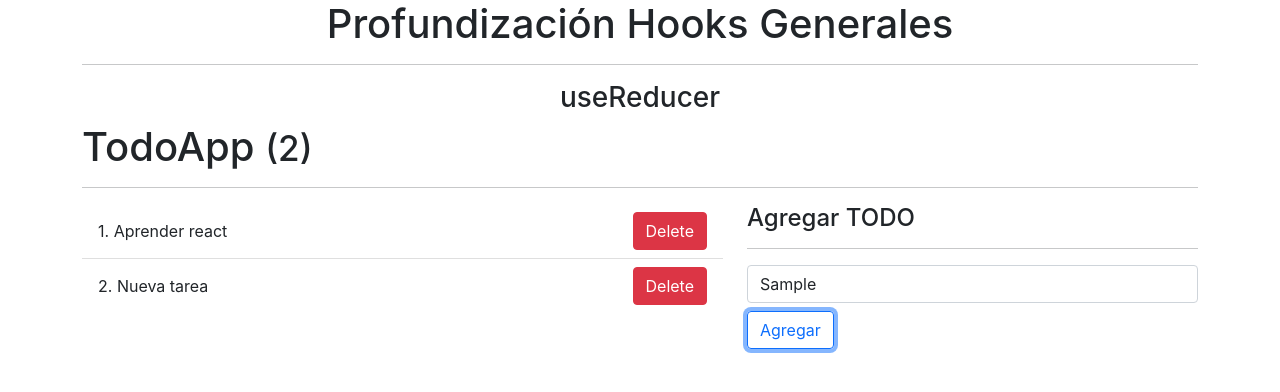
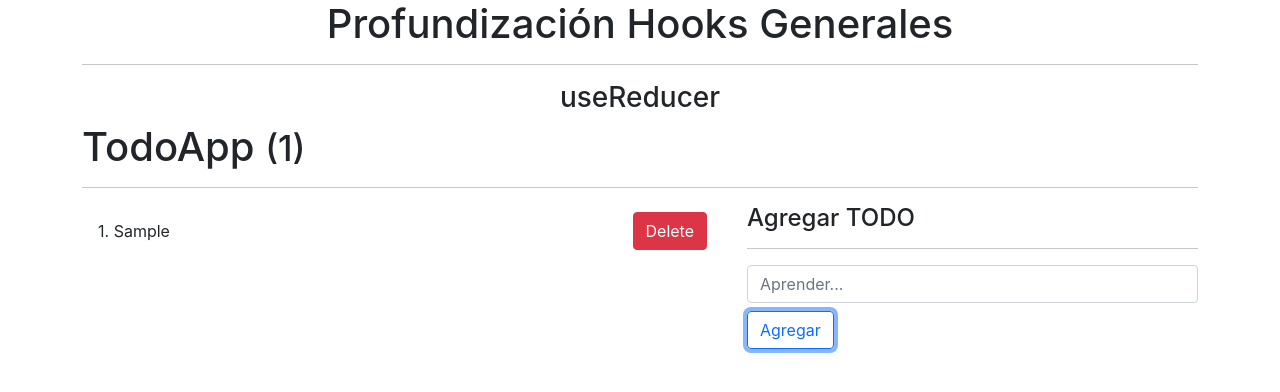
Before and after one commit to eideard-hm/hooks-app, a React (Create React App) app: page / in a window 1280 px wide. Both pictures are taken after typing "Sample" into the empty fields and a click on the button "Agregar". Shown: the top 392 px of the page. Built offline with nearby package versions, Linux system fonts and the light colour scheme.

Commit message:
Delete TODO

```diff
--- a/src/components/08-useReducer/TodoApp.jsx
+++ b/src/components/08-useReducer/TodoApp.jsx
@@ -1,30 +1,48 @@
-import React, { useReducer } from 'react';
+import React, { useEffect, useReducer } from 'react';
 import todoReducer from './todoReducer';
 
 import './reducer.css';
+import useForm from '../../hooks/useForm';
 
-const initalState = [{
-    id: Date.now(),
-    desc: 'Aprender react',
-    done: false
-}]
+const init = () => {
+    return JSON.parse(localStorage.getItem('todos')) || []
+}
 
 const TodoApp = () => {
 
-    const [todos, dispatch] = useReducer(todoReducer, initalState);
+    const [todos, dispatch] = useReducer(todoReducer, [], init);
+
+    const [{ description }, handleInputChange, reset] = useForm({ description: '' });
+
+    useEffect(() => {
+        localStorage.setItem('todos', JSON.stringify(todos));
+    }, [todos])
 
     const handleSubmit = (e) => {
         e.preventDefault();
 
-        const newTodo = {
-            id: Date.now(),
-            desc: 'Nueva tarea',
-            done: false
+        if (description.trim().length >= 2) {
+
+            const newTodo = {
+                id: Date.now(),
+                desc: description,
+                done: false
+            }
+
+            const action = {
+                type: 'add',
+                payload: newTodo
+            }
+
+            dispatch(action);
+            reset();
         }
+    }
 
+    const handleDelete =  (id) => {
         const action = {
-            type: 'add',
-            payload: newTodo
+            type: 'delete',
+            payload: id
         }
 
         dispatch(action);
@@ -41,7 +59,7 @@ const TodoApp = () => {
                         {todos.map((todo, i) => (
                             <li key={todo.id} className='list-group-item'>
                                 <p className='text-center'>{i + 1}. {todo.desc}</p>
-                                <button className='btn btn-danger'>
+                                <button className='btn btn-danger' onClick={() => handleDelete(todo.id)}>
                                     Delete
                                 </button>
                             </li>
@@ -60,7 +78,9 @@ const TodoApp = () => {
                                 name='description'
                                 placeholder='Aprender...'
                                 autoComplete='off'
-                                className='form-control' />
+                                className='form-control'
+                                value={description}
+                                onChange={handleInputChange} />
                         </div>
 
                         <button type='submit' className='btn btn-outline-primary mt-2'>
--- a/src/components/08-useReducer/todoReducer.jsx
+++ b/src/components/08-useReducer/todoReducer.jsx
@@ -5,6 +5,8 @@ const todoReducer = (state = [], action) => {
     switch (action.type) {
         case 'add':
             return [...state, action.payload];
+        case 'delete':
+            return state.filter(todo => todo.id !== action.payload )
 
         default:
             return state;
--- a/src/hooks/useForm.js
+++ b/src/hooks/useForm.js
@@ -4,11 +4,15 @@ const useForm = (initialState = {}) => {
 
     const [values, setValues] = useState(initialState);
 
+    const reset = () => {
+        setValues(initialState);
+    }
+
     const handleInputChange = ({ target: { name, value } }) => {
         setValues({ ...values, [name]: value })
     }
 
-    return [values, handleInputChange];
+    return [values, handleInputChange, reset];
 
 };
 
```
